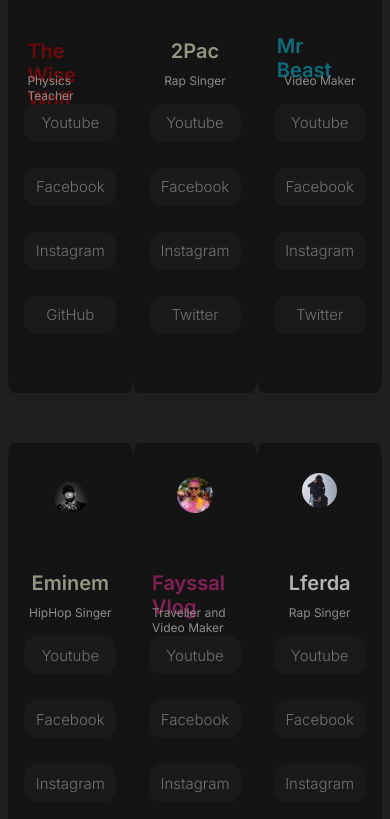
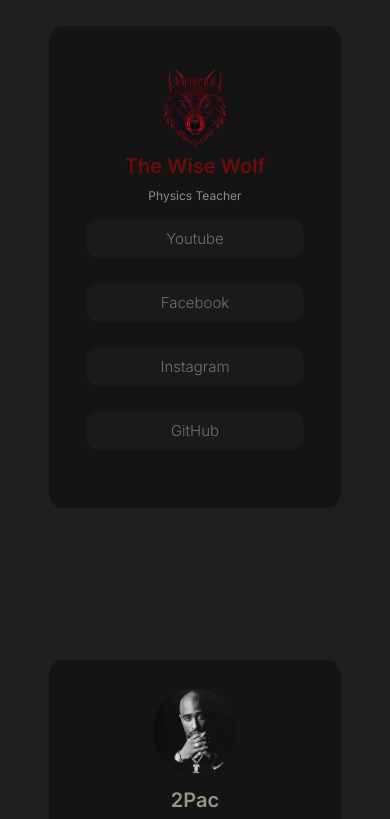
Before and after one commit to 7ajaj999/Social-Links-Profile, a plain HTML site: page index.html in a window 390 px wide. Shown: the part 101-920 px from the top of the page. Drawn offline with Linux system fonts and the light colour scheme; a web font is replaced by a local one.

Commit message:
changes to adjust view in phone screen

```diff
--- a/style.css
+++ b/style.css
@@ -185,3 +185,25 @@ body{
 .last_button:hover{
     background-color: rgb(24, 99, 28);
 }
+
+@media (max-width: 768px){
+    .body{
+        margin-top: 0;
+    }
+    .container1{
+        height: 5800px;
+        margin-top: 0;
+    }
+    .total_cards_container{
+        gap:50px;
+        margin: 50px;
+        height: 100%;
+    }
+    .cards_container{
+        flex-direction: column;
+        align-items: center;
+        gap:20px;
+        margin-top: 0;
+        margin-bottom: 20px;
+    }
+}
```
